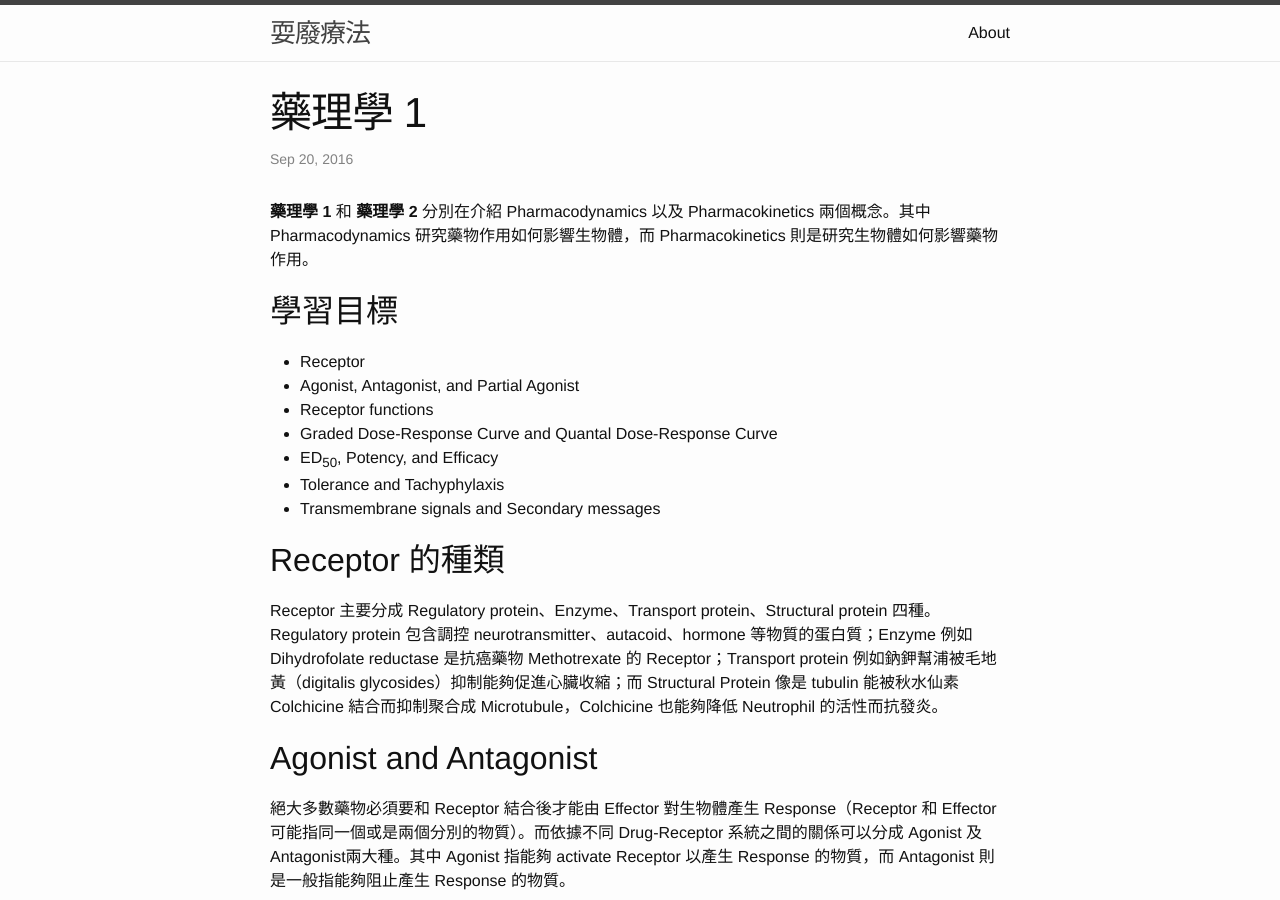
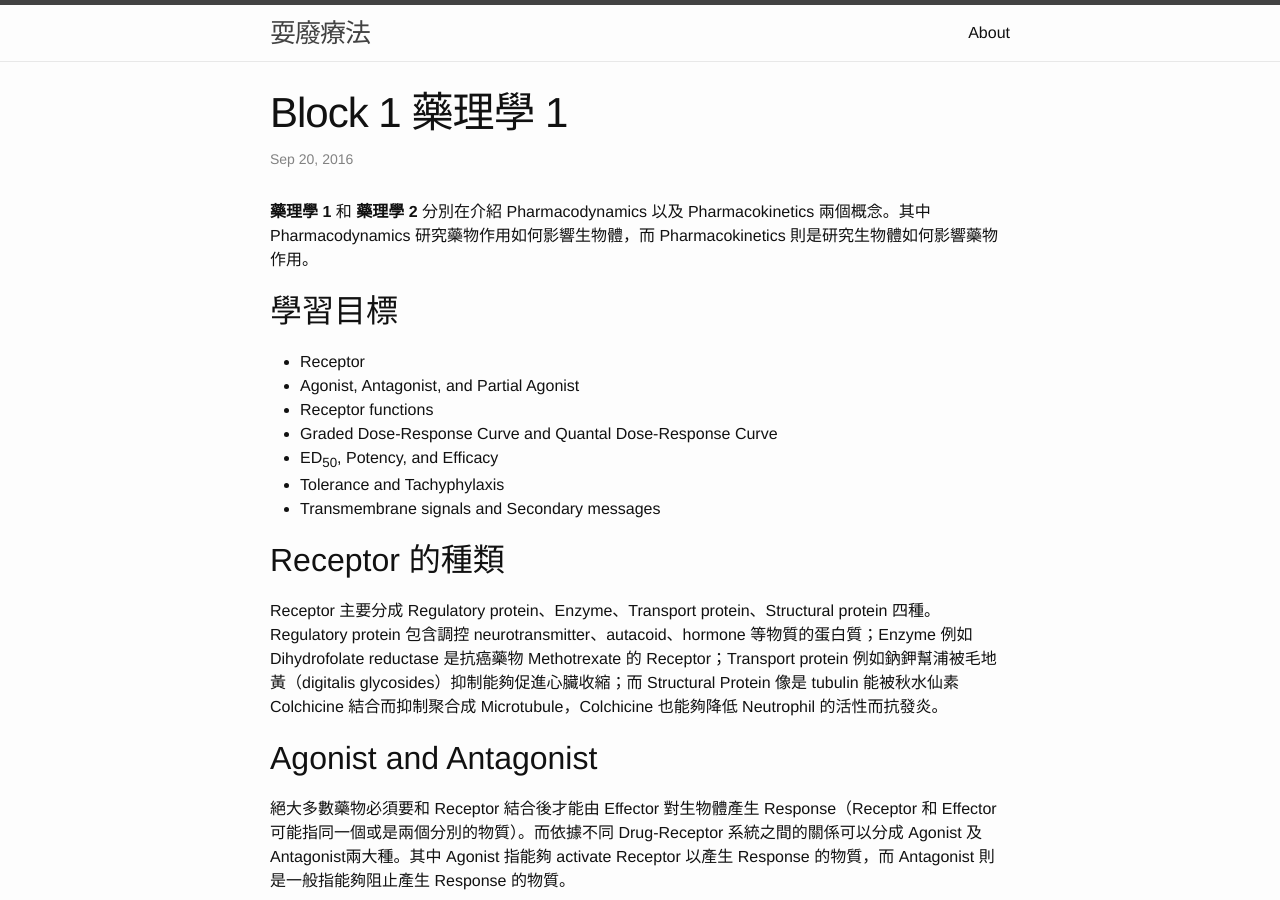
Before and after one commit to HsuYR/blog, a Jekyll site: the page built from _posts/2016-09-20-block1-pharmacology-1.markdown, in a window 1280 px wide and 900 px high. Built offline with Jekyll 4.4.1, drawn with Linux system fonts in a browser that asks for light colours; a file with an impossible date is left out.

Commit message:
Update posts metadata

```diff
--- a/_posts/2016-09-20-block1-pharmacology-1.markdown
+++ b/_posts/2016-09-20-block1-pharmacology-1.markdown
@@ -1,8 +1,8 @@
 ---
 layout: post
-title: "藥理學 1"
+title: "Block 1 藥理學 1"
 date: 2016-09-20 21:39:35 +0800
-categories: medschool pharmacology block1
+categories: medicine pharmacology
 ---
 **藥理學 1** 和 **藥理學 2** 分別在介紹 Pharmacodynamics 以及 Pharmacokinetics 兩個概念。其中 Pharmacodynamics 研究藥物作用如何影響生物體，而 Pharmacokinetics 則是研究生物體如何影響藥物作用。
 
--- a/_posts/2016-09-21-block1-physiology-2.markdown
+++ b/_posts/2016-09-21-block1-physiology-2.markdown
@@ -1,8 +1,8 @@
 ---
 layout: post
-title: "生理學 2"
-date:
-categories: medschool physiology
+title: "Block 1 生理學 2"
+date: 2016-09-21 22:34:51 +0800
+categories: medicine physiology
 ---
 ## 學習目標
 
```
